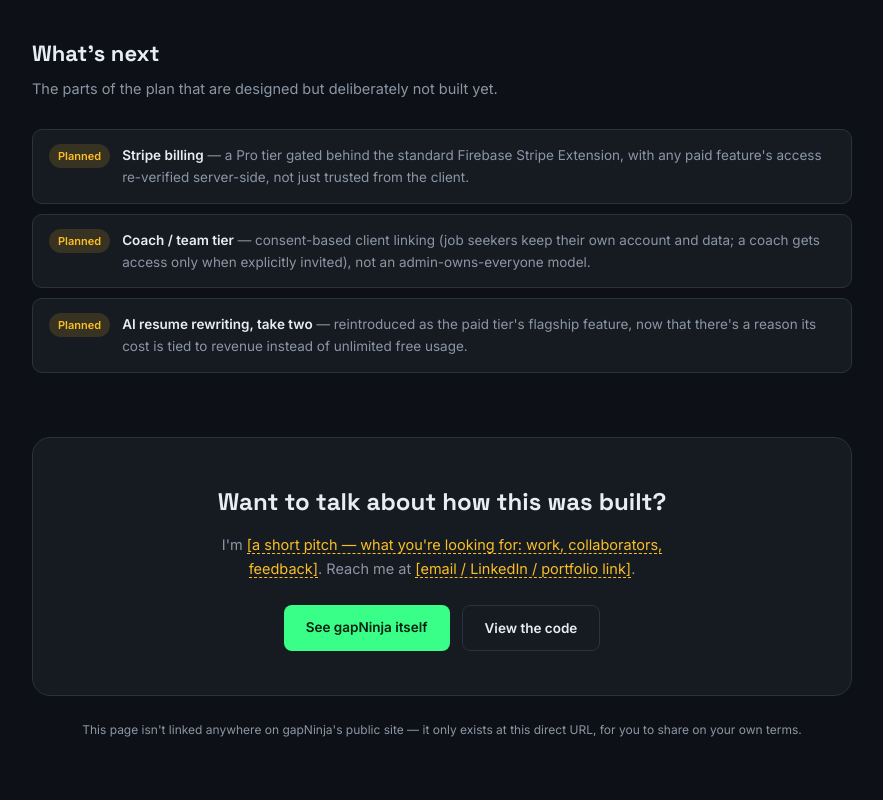
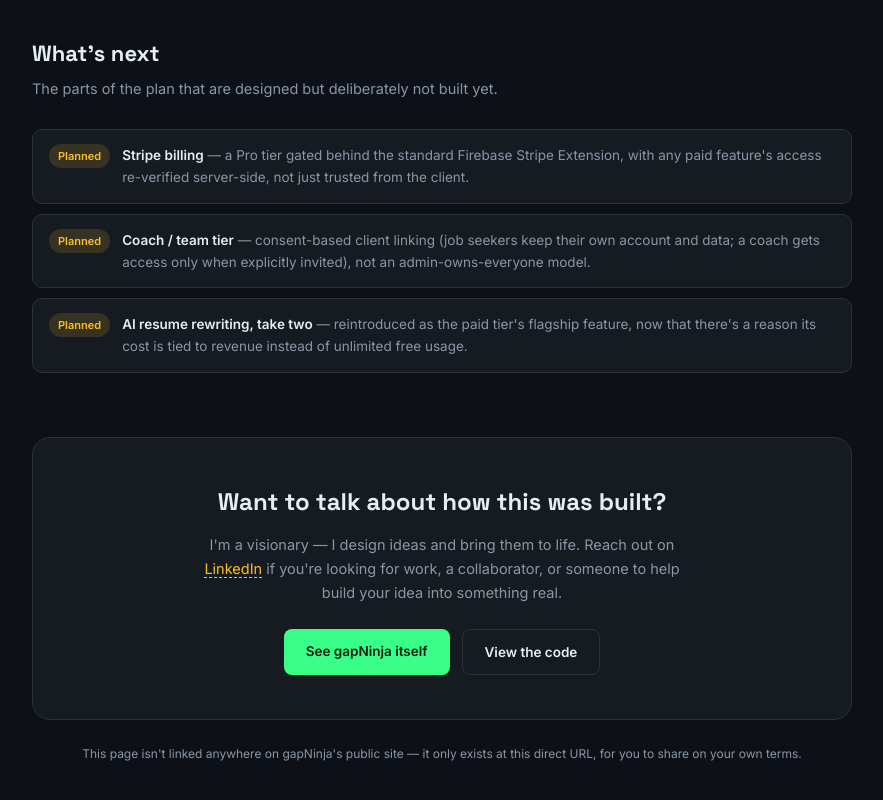
Before and after one commit to taijiengineerai/gapNinja, a plain HTML site: page story.html in a window 1280 px wide. Shown: the part 2779-3579 px from the top of the page, without its empty margins (198-1081 px from the left). Drawn offline with Linux system fonts and the light colour scheme.

Commit message:
story.html: update closing pitch to visionary/design framing, LinkedIn CTA

```diff
--- a/story.html
+++ b/story.html
@@ -272,7 +272,7 @@
 
   <div class="closing">
     <h2>Want to talk about how this was built?</h2>
-    <p>I'm <span class="fill-me">[a short pitch — what you're looking for: work, collaborators, feedback]</span>. Reach me at <span class="fill-me">[email / LinkedIn / portfolio link]</span>.</p>
+    <p>I'm a visionary — I design ideas and bring them to life. Reach out on <a class="fill-me" href="[your LinkedIn URL]" target="_blank" rel="noopener" style="text-decoration:none;">LinkedIn</a> if you're looking for work, a collaborator, or someone to help build your idea into something real.</p>
     <div class="closing-links">
       <a class="closing-btn primary" href="about.html">See gapNinja itself</a>
       <a class="closing-btn secondary" href="https://github.com/taijiengineerai/gapNinja" target="_blank" rel="noopener">View the code</a>
```
